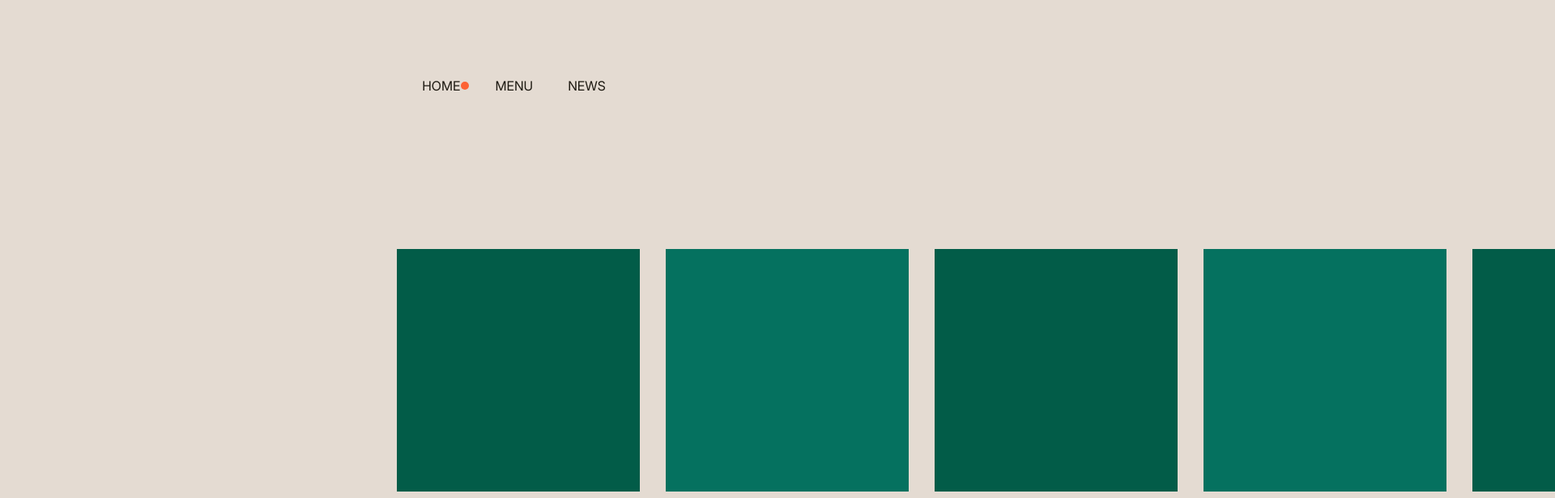
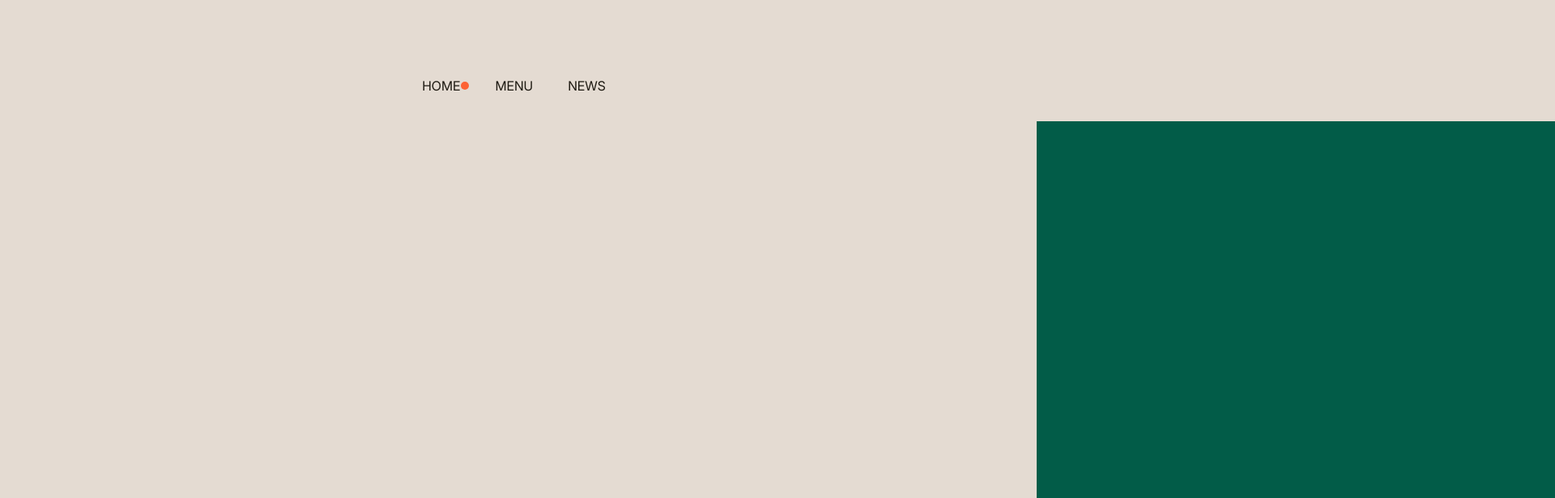
Before and after one commit to notCrazy0815/TSA-DesignBrief-25, a SvelteKit app: page / in a window 1280 px wide. Shown: the top 616 px of the page at 81% size, 1920 px wide, since content can reach past the window. Built offline with nearby package versions, Linux system fonts and the light colour scheme.

Commit message:
horizontal scrolling sections

```diff
--- a/src/routes/+page.svelte
+++ b/src/routes/+page.svelte
@@ -104,16 +104,22 @@
      }
 
      let allowScroll = true;
+     let visibleSection = 0;
      function handleMouseWheel(e: WheelEvent) {
           if (showHero) return;
           if (!allowScroll) return;
           if (Math.abs(e.deltaX) > Math.abs(e.deltaY)) return;
 
+          let innerWidth = window.innerWidth;
+
           let translateBefore: number = parseInt(styles['translateHorizontalScroll'].split('px')[0]);
+
           if (e.deltaY > 0) {
-               translateBefore -= 500;
+               translateBefore -= innerWidth * 0.95;
+               visibleSection++;
           } else {
-               translateBefore += 500;
+               translateBefore += innerWidth * 0.95;
+               visibleSection--;
           }
           styles['translateHorizontalScroll'] = `${translateBefore}px`;
 
@@ -495,21 +501,22 @@
                     display: flex;
                     gap: 2rem;
                     align-items: center;
-                    height: 100%;
+                    height: 100vh;
 
                     .boxes {
                          display: flex;
-                         gap: 2rem;
+                         gap: 5vw;
                          transform: translateX(var(--translateHorizontalScroll));
                          transition: all 1s;
+                         height: 90%;
 
                          .box {
-                              width: 300px;
-                              height: 300px;
+                              width: 90vw;
+                              height: 100%;
                               background-color: v.$tertiary;
 
                               &:nth-child(1) {
-                                   margin-left: calc(50vw - 150px);
+                                   margin-left: calc(100vw);
                               }
 
                               &:nth-child(2n) {
```
